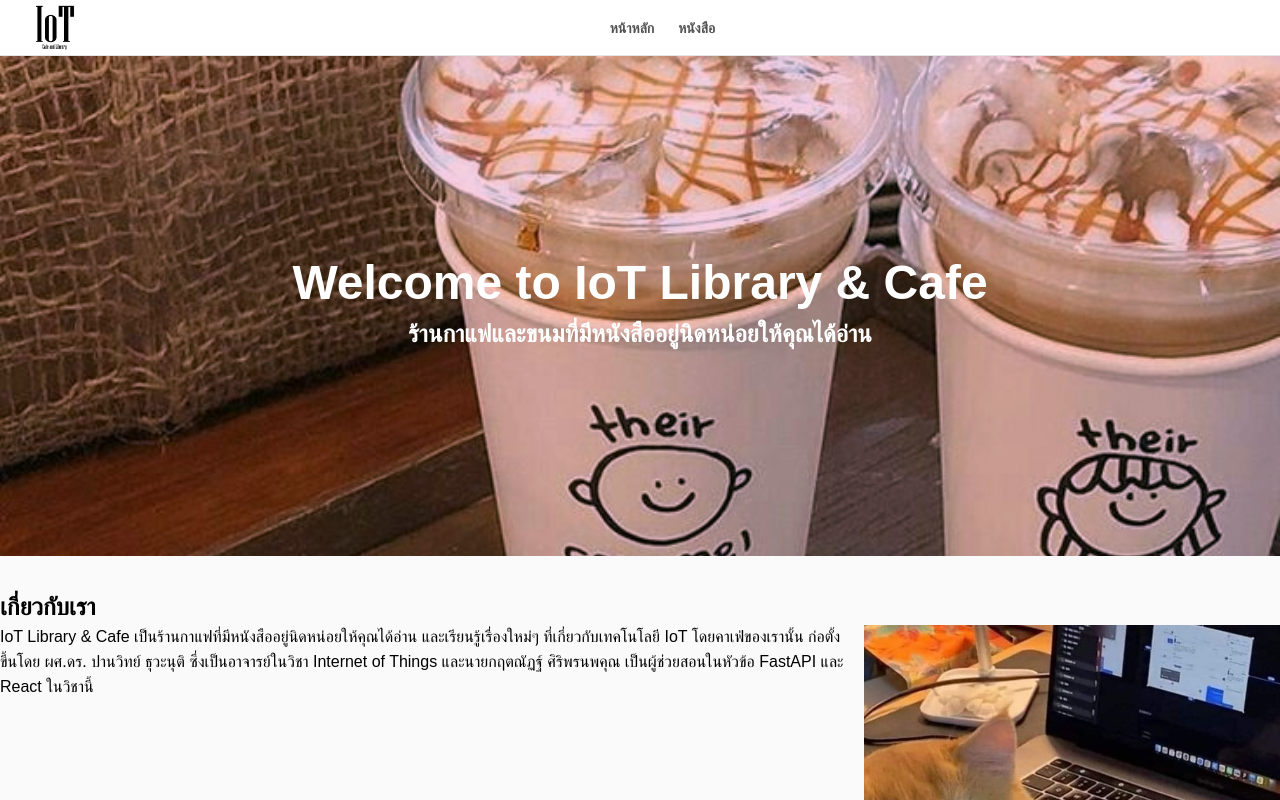
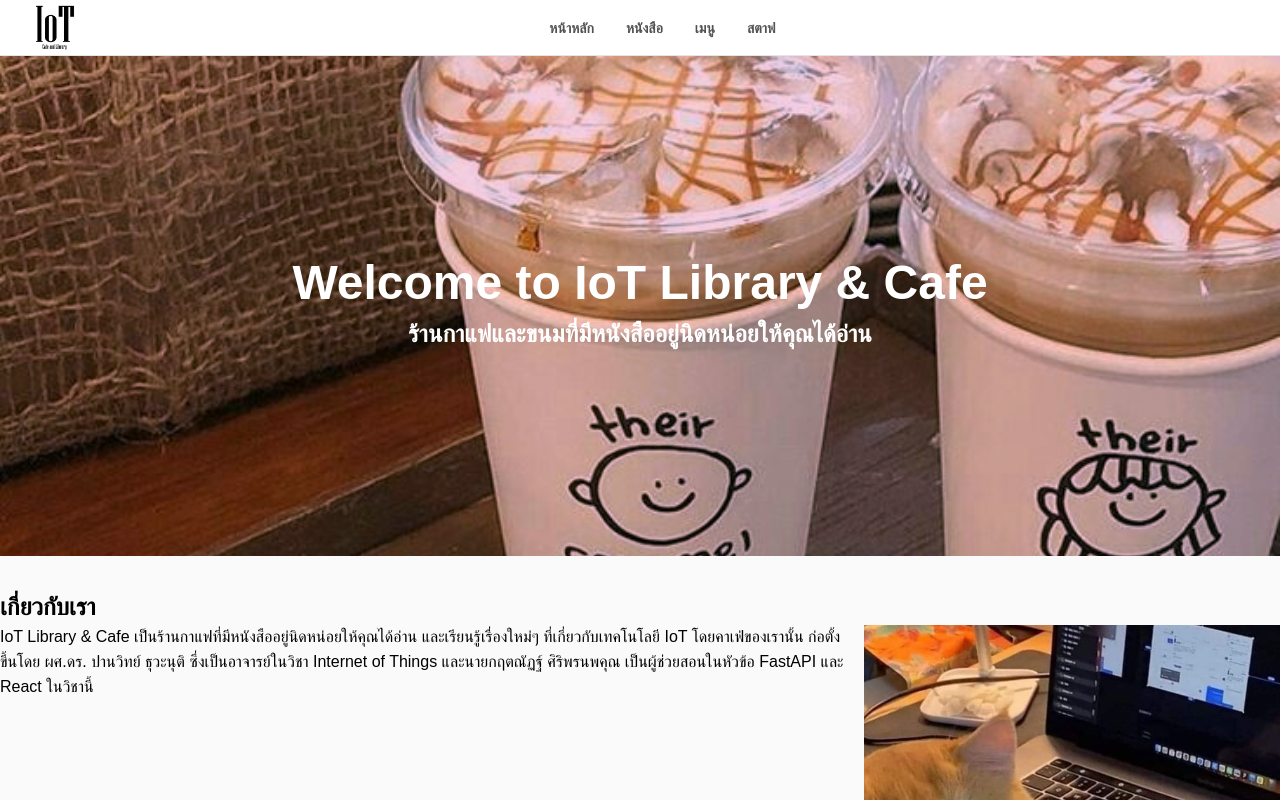
Before and after one commit to peachflavor/iot-frontend, a React (Vite) app: page / in a window 1280 px wide. Shown: the top 800 px of the page. Built offline with nearby package versions, Linux system fonts and the light colour scheme; no server answers.

Commit message:
Update layout.tsx

```diff
--- a/src/components/layout.tsx
+++ b/src/components/layout.tsx
@@ -11,32 +11,41 @@ export default function Layout({ children }: LayoutProps) {
     <>
       <Box>
         <header className="h-14 px-8 border border-t-0 border-x-0 border-solid border-neutral-200 bg-white">
-          <div className="flex justify-between">
-            <div>
-              <img src={websiteLogo} alt="Logo" className="h-14 w-auto" />
-            </div>
+          <div className="flex justify-between items-center h-full">
+            <img src={websiteLogo} alt="Website Logo" className="h-14 w-auto" />
 
-            <Group className="h-14 gap-0">
+            <Group className="h-full gap-4">
               <Link
-                to={"/"}
-                className="flex items-center h-14 px-1 no-underline text-neutral-600 font-semibold text-sm"
+                to="/"
+                className="flex items-center h-full px-2 no-underline text-neutral-600 font-semibold text-sm"
+                aria-label="Home"
               >
                 หน้าหลัก
               </Link>
 
               <Link
-                to={"/books"}
-                className="flex items-center h-14 px-1 no-underline text-neutral-600 font-semibold text-sm"
+                to="/books"
+                className="flex items-center h-full px-2 no-underline text-neutral-600 font-semibold text-sm"
+                aria-label="Books"
               >
                 หนังสือ
               </Link>
 
-              {/* <Link
-                to={"/menu"}
-                className="flex items-center h-14 px-1 no-underline text-neutral-600 font-semibold text-sm"
+              <Link
+                to="/menus"
+                className="flex items-center h-full px-2 no-underline text-neutral-600 font-semibold text-sm"
+                aria-label="Menus"
               >
                 เมนู
-              </Link> */}
+              </Link>
+
+              <Link
+                to="/staffs"
+                className="flex items-center h-full px-2 no-underline text-neutral-600 font-semibold text-sm"
+                aria-label="Staff"
+              >
+                สตาฟ
+              </Link>
             </Group>
 
             <div></div>
```
